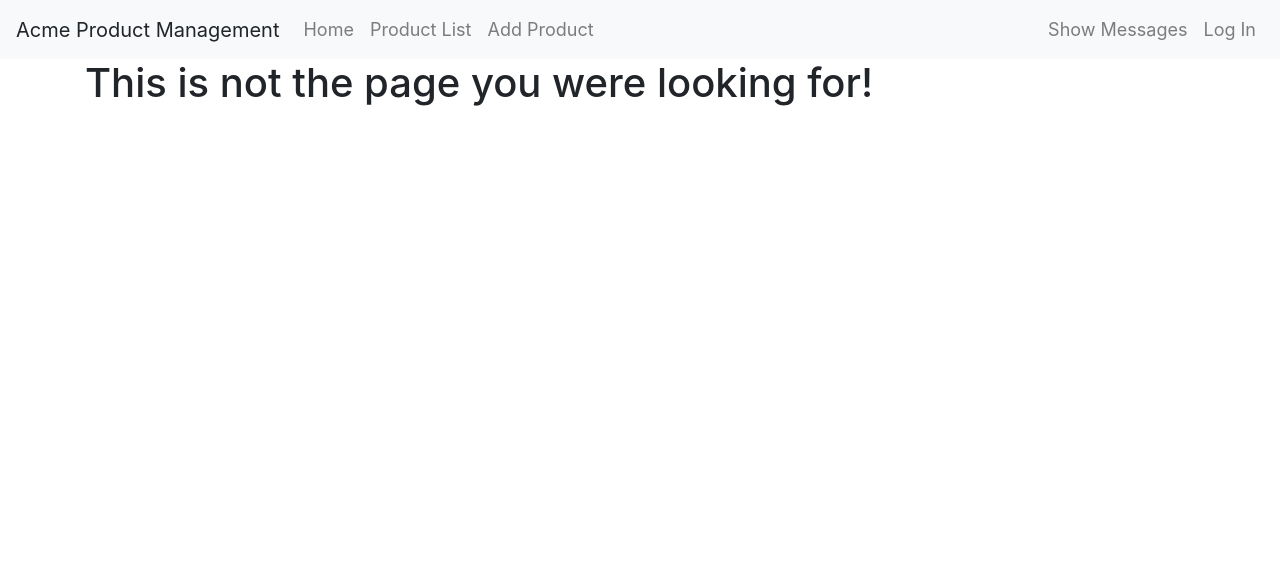
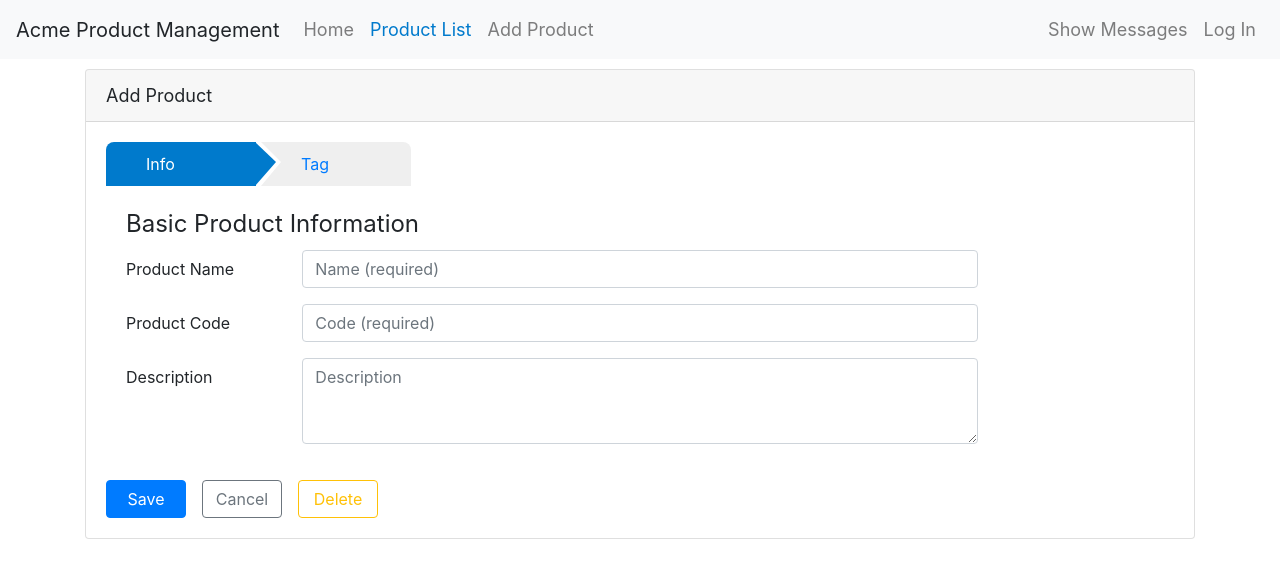
Before and after one commit to prakashgbpecmca/ng-routing, an Angular app: page /products/0/edit/info in a window 1280 px wide. Shown: the top 578 px of the page. Built offline with nearby package versions, Linux system fonts and the light colour scheme; what angular-in-memory-web-api would draw is missing.

Commit message:
child routes

```diff
--- a/src/app/app.component.html
+++ b/src/app/app.component.html
@@ -2,10 +2,10 @@
   <a class="navbar-brand">{{pageTitle}}</a>
   <ul class="navbar-nav">
     <li class="nav-item">
-      <a [routerLink]="['/welcome']" routerLinkActive="router-link-active"  class="nav-link">Home</a>
+      <a [routerLink]="['/welcome']" routerLinkActive="active"  class="nav-link">Home</a>
     </li>
     <li class="nav-item">
-      <a [routerLink]="['/products']" routerLinkActive="router-link-active"  class="nav-link">Product List</a>
+      <a [routerLink]="['/products']" routerLinkActive="active"  class="nav-link">Product List</a>
     </li>
     <li class="nav-item">
       <a class="nav-link" [routerLink]="['/products', 0, 'edit']">Add Product</a>
@@ -17,11 +17,11 @@
       <a  class="nav-link">Welcome {{ userName }}</a>
     </li>
     <li class="nav-item">
-      <a [routerLink]="['/routePath']" routerLinkActive="router-link-active"  class="nav-link">Show Messages</a>
+      <a [routerLink]="['/routePath']" routerLinkActive="active"  class="nav-link">Show Messages</a>
     </li>
     <li class="nav-item"
         *ngIf="!isLoggedIn">
-      <a [routerLink]="['/login']" routerLinkActive="router-link-active"  class="nav-link">Log In</a>
+      <a [routerLink]="['/login']" routerLinkActive="active"  class="nav-link">Log In</a>
     </li>
     <li class="nav-item"
         *ngIf="isLoggedIn">
--- a/src/app/products/product-edit/product-edit-info.component.ts
+++ b/src/app/products/product-edit/product-edit-info.component.ts
@@ -2,7 +2,7 @@ import { Component, OnInit, ViewChild } from '@angular/core';
 import { ActivatedRoute } from '@angular/router';
 import { NgForm } from '@angular/forms';
 
-import { Product } from '../product';
+import { Product, ProductResolved } from '../product';
 
 @Component({
   templateUrl: './product-edit-info.component.html'
@@ -11,10 +11,19 @@ export class ProductEditInfoComponent implements OnInit {
   @ViewChild(NgForm) productForm: NgForm;
 
   errorMessage: string;
-  product = { id: 1, productName: 'test', productCode: 'test' };
+  product: Product;
 
-  constructor(private route: ActivatedRoute) { }
+  constructor(private route: ActivatedRoute) {}
 
   ngOnInit(): void {
+    this.route.parent.data.subscribe(data => {
+       if (this.productForm) {
+         this.productForm.reset();
+       }
+      const resolvedData: ProductResolved = data['resolvedData'];
+      this.product = resolvedData.product;
+      this.errorMessage = resolvedData.error;
+
+    });
   }
 }
--- a/src/app/products/product-edit/product-edit-tags.component.ts
+++ b/src/app/products/product-edit/product-edit-tags.component.ts
@@ -1,7 +1,7 @@
 import { Component, OnInit } from '@angular/core';
 import { ActivatedRoute } from '@angular/router';
 
-import { Product } from '../product';
+import { Product, ProductResolved } from '../product';
 
 @Component({
   templateUrl: './product-edit-tags.component.html'
@@ -9,11 +9,18 @@ import { Product } from '../product';
 export class ProductEditTagsComponent implements OnInit {
   errorMessage: string;
   newTags = '';
-  product = { id: 1, category: 'test', tags: ['test'] };
+  product: Product;
 
   constructor(private route: ActivatedRoute) { }
 
   ngOnInit(): void {
+    this.route.parent.data.subscribe(
+      data => {
+        const resolvedData: ProductResolved = data['resolvedData'];
+        this.product =  resolvedData.product;
+        this.errorMessage =  resolvedData.error;
+      }
+    );
   }
 
   // Add the defined tags
--- a/src/app/products/product-edit/product-edit.component.html
+++ b/src/app/products/product-edit/product-edit.component.html
@@ -1,11 +1,19 @@
 <div class="card">
   <div class="card-header">
-    {{pageTitle}}
+    {{ pageTitle }}
   </div>
 
-  <div class="card-body"
-       *ngIf="product">
-    <form novalidate
+  <div class="card-body" *ngIf="product">
+    <div class="wizard">
+      <a [routerLink]="['info']" routerLinkActive='active'>
+        Info
+      </a>
+      <a [routerLink]="['tags']" routerLinkActive='active'>
+        Tag
+      </a>
+    </div>
+
+    <!-- <form novalidate
           #productForm="ngForm">
 
       <div class="form-group row">
@@ -92,10 +100,35 @@
           </button>
         </div>
       </div>
-    </form>
+    </form> -->
+    <router-outlet></router-outlet>
+    <div class="row">
+      <div class="col-md-4">
+          <button class="btn btn-primary mr-3"
+          style="width:80px"
+          type="button"
+
+          (click)="saveProduct()">
+    Save
+  </button>
+  <button class="btn btn-outline-secondary mr-3"
+          style="width:80px"
+          type="button"
+          title="Cancel your edits"
+          [routerLink]="['/products']">
+    Cancel
+  </button>
+  <button class="btn btn-outline-warning"
+          style="width:80px"
+          type="button"
+          title="Delete this product"
+          (click)="deleteProduct()">
+    Delete
+  </button>
+      </div>
+
+    </div>
   </div>
 </div>
 
-<div class="alert alert-danger"
-     *ngIf="errorMessage">{{errorMessage}}
-</div>
+<div class="alert alert-danger" *ngIf="errorMessage">{{ errorMessage }}</div>
```
Also changed, not shown: src/app/products/product.module.ts (+27 -8 lines).
